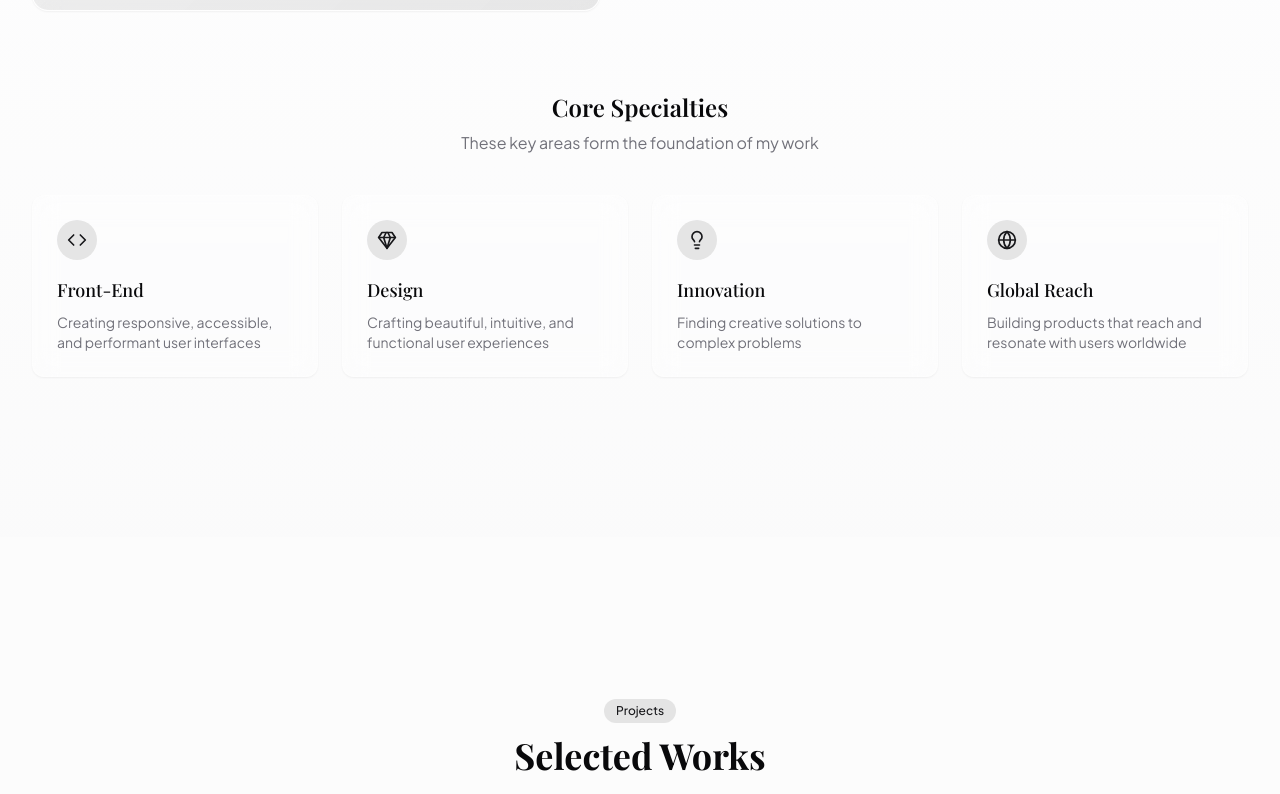
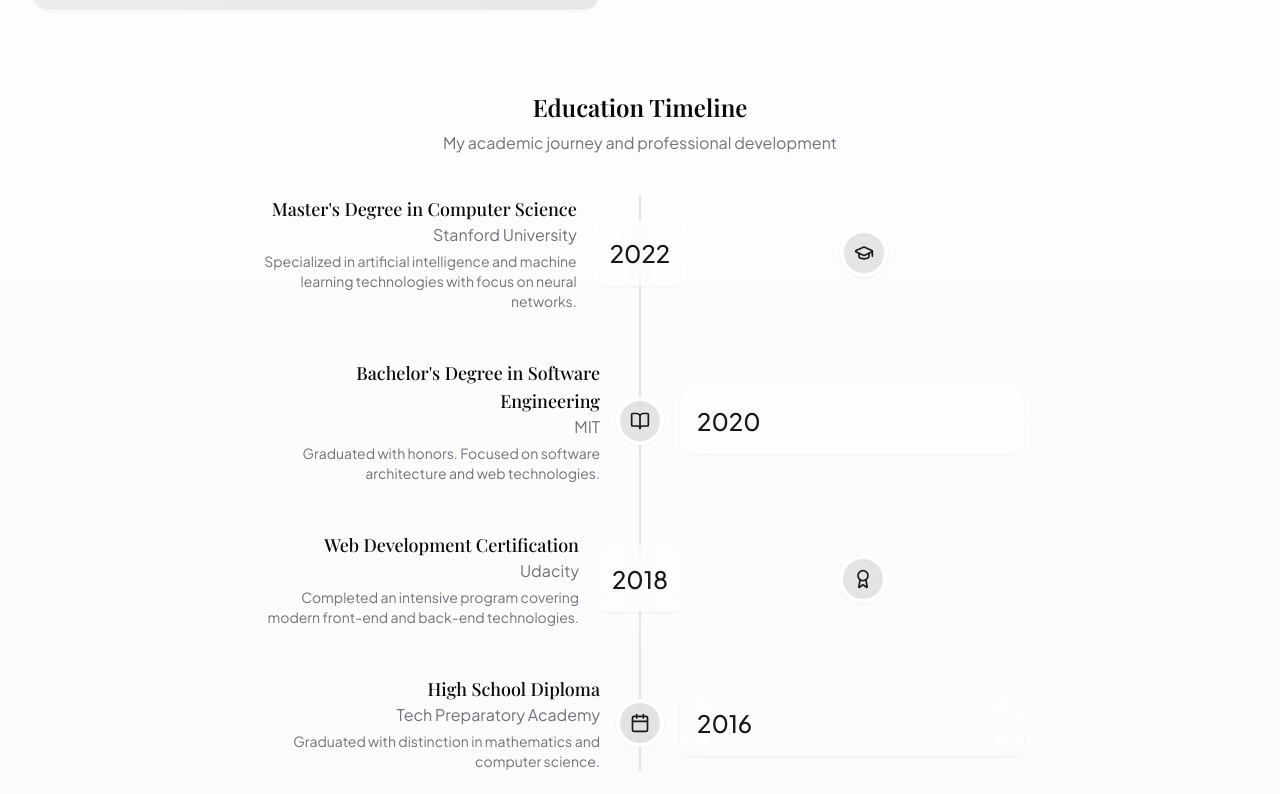
Before and after one commit to AnasAhmed001/React-Portfolio, a React (Vite) app: page / in a window 1280 px wide. Shown: the part 1723-2517 px from the top of the page. Built offline with nearby package versions, Linux system fonts and the light colour scheme.

Commit message:
Replace core specialties with education
Replaces the core specialties section with an education section featuring a timeline effect.

```diff
--- a/src/components/About.tsx
+++ b/src/components/About.tsx
@@ -4,13 +4,38 @@ import { useRef } from "react";
 import AnimatedSection from "./AnimatedSection";
 import AnimatedText from "./AnimatedText";
 import { cn } from "@/lib/utils";
-import { Code, Gem, Globe, Lightbulb } from "lucide-react";
+import { BookOpen, GraduationCap, Award, Calendar } from "lucide-react";
+import { Separator } from "./ui/separator";
 
-const skills = [
-  { name: "Front-End", icon: <Code size={20} />, description: "Creating responsive, accessible, and performant user interfaces" },
-  { name: "Design", icon: <Gem size={20} />, description: "Crafting beautiful, intuitive, and functional user experiences" },
-  { name: "Innovation", icon: <Lightbulb size={20} />, description: "Finding creative solutions to complex problems" },
-  { name: "Global Reach", icon: <Globe size={20} />, description: "Building products that reach and resonate with users worldwide" },
+const educationItems = [
+  {
+    year: "2022",
+    degree: "Master's Degree in Computer Science",
+    institution: "Stanford University",
+    description: "Specialized in artificial intelligence and machine learning technologies with focus on neural networks.",
+    icon: <GraduationCap size={20} />,
+  },
+  {
+    year: "2020",
+    degree: "Bachelor's Degree in Software Engineering",
+    institution: "MIT",
+    description: "Graduated with honors. Focused on software architecture and web technologies.",
+    icon: <BookOpen size={20} />,
+  },
+  {
+    year: "2018",
+    degree: "Web Development Certification",
+    institution: "Udacity",
+    description: "Completed an intensive program covering modern front-end and back-end technologies.",
+    icon: <Award size={20} />,
+  },
+  {
+    year: "2016",
+    degree: "High School Diploma",
+    institution: "Tech Preparatory Academy",
+    description: "Graduated with distinction in mathematics and computer science.",
+    icon: <Calendar size={20} />,
+  },
 ];
 
 const About = () => {
@@ -98,28 +123,81 @@ const About = () => {
         <div className="mt-20">
           <AnimatedSection className="text-center mb-10" direction="up">
             <h3 className="text-2xl font-display font-semibold mb-2">
-              Core Specialties
+              Education Timeline
             </h3>
             <p className="max-w-xl mx-auto text-muted-foreground">
-              These key areas form the foundation of my work
+              My academic journey and professional development
             </p>
           </AnimatedSection>
 
-          <div className="grid sm:grid-cols-2 lg:grid-cols-4 gap-6">
-            {skills.map((skill, index) => (
+          <div className="relative max-w-3xl mx-auto">
+            {/* Timeline vertical line */}
+            <div className="absolute left-1/2 top-0 bottom-0 w-0.5 bg-border -ml-px" />
+
+            {educationItems.map((item, index) => (
               <AnimatedSection
-                key={skill.name}
+                key={index}
                 direction="up"
                 delay={0.2 + index * 0.1}
+                className="mb-12 last:mb-0"
               >
-                <div className="h-full glass rounded-xl p-6 transition-all duration-300 hover:shadow-md">
-                  <div className="w-10 h-10 rounded-full bg-primary/10 flex items-center justify-center mb-4 text-primary">
-                    {skill.icon}
+                <div className={cn(
+                  "relative grid grid-cols-1 md:grid-cols-[1fr_auto_1fr] gap-4 items-center",
+                )}>
+                  {/* Left side content (for md screens and up) */}
+                  <div className={cn(
+                    "hidden md:block text-right",
+                    index % 2 === 1 ? "md:order-3 text-left" : "",
+                  )}>
+                    {index % 2 === 0 && (
+                      <>
+                        <h4 className="font-medium text-lg">{item.degree}</h4>
+                        <p className="text-muted-foreground">{item.institution}</p>
+                        <p className="text-sm text-muted-foreground mt-1">{item.description}</p>
+                      </>
+                    )}
+                    {index % 2 === 1 && (
+                      <div className="glass rounded-xl p-4 transition-all duration-300 hover:shadow-md font-medium text-2xl text-primary">
+                        {item.year}
+                      </div>
+                    )}
                   </div>
-                  <h4 className="text-lg font-medium mb-2">{skill.name}</h4>
-                  <p className="text-sm text-muted-foreground">
-                    {skill.description}
-                  </p>
+
+                  {/* Mobile visible content */}
+                  <div className="md:hidden mb-4">
+                    <div className="glass rounded-xl p-3 inline-block mb-2 text-xl font-medium text-primary">
+                      {item.year}
+                    </div>
+                    <h4 className="font-medium text-lg">{item.degree}</h4>
+                    <p className="text-muted-foreground">{item.institution}</p>
+                    <p className="text-sm text-muted-foreground mt-1">{item.description}</p>
+                  </div>
+
+                  {/* Middle icon */}
+                  <div className="relative flex justify-center items-center md:order-2">
+                    <div className="w-12 h-12 rounded-full bg-primary/10 glass flex items-center justify-center z-10 border-4 border-background text-primary">
+                      {item.icon}
+                    </div>
+                  </div>
+
+                  {/* Right side content (for md screens and up) */}
+                  <div className={cn(
+                    "hidden md:block",
+                    index % 2 === 1 ? "md:order-1 text-right" : "",
+                  )}>
+                    {index % 2 === 1 && (
+                      <>
+                        <h4 className="font-medium text-lg">{item.degree}</h4>
+                        <p className="text-muted-foreground">{item.institution}</p>
+                        <p className="text-sm text-muted-foreground mt-1">{item.description}</p>
+                      </>
+                    )}
+                    {index % 2 === 0 && (
+                      <div className="glass rounded-xl p-4 transition-all duration-300 hover:shadow-md font-medium text-2xl text-primary">
+                        {item.year}
+                      </div>
+                    )}
+                  </div>
                 </div>
               </AnimatedSection>
             ))}
```
